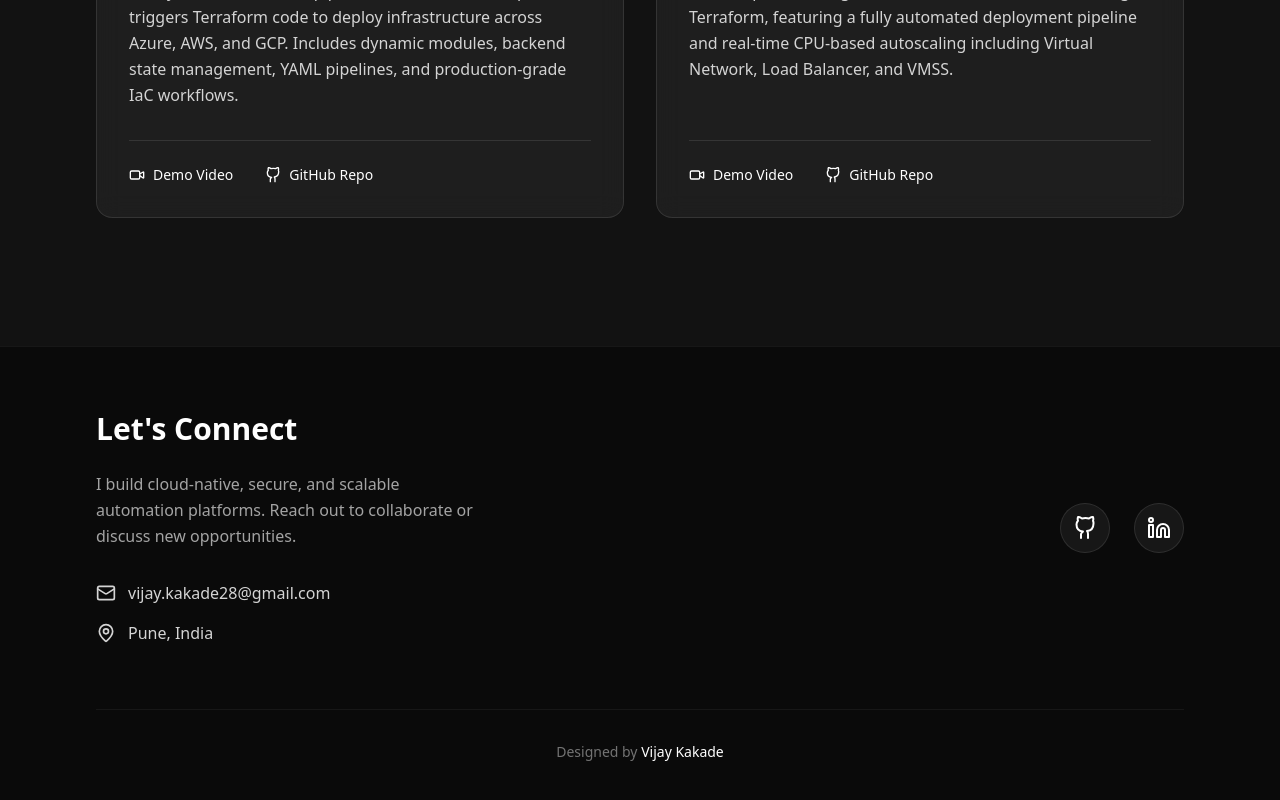
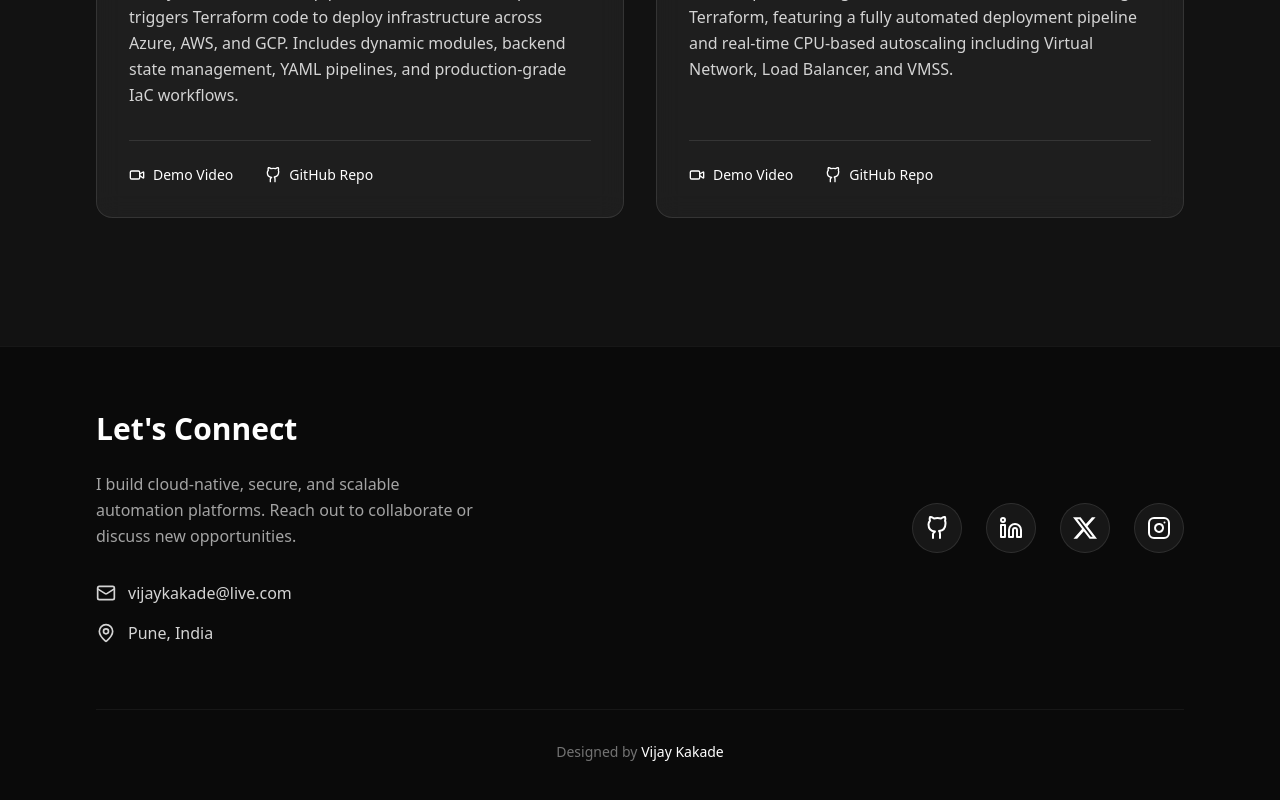
Before and after one commit to vjkakade/vjkakade_pf, a Next.js app: page / in a window 1280 px wide. Shown: the part 6667-7467 px from the top of the page. Built offline with nearby package versions, Linux system fonts and the light colour scheme.

Commit message:
feat: add X and Instagram icons, update contact email

```diff
--- a/components/Contact.tsx
+++ b/components/Contact.tsx
@@ -15,6 +15,20 @@ const LinkedinIcon = ({ className }: { className?: string }) => (
   </svg>
 );
 
+const XIcon = ({ className }: { className?: string }) => (
+  <svg xmlns="http://www.w3.org/2000/svg" width="24" height="24" viewBox="0 0 24 24" fill="currentColor" className={className}>
+    <path d="M18.901 1.153h3.68l-8.04 9.19L24 22.846h-7.406l-5.8-7.584-6.638 7.584H.474l8.6-9.83L0 1.154h7.594l5.243 6.932ZM17.61 20.644h2.039L6.486 3.24H4.298Z"/>
+  </svg>
+);
+
+const InstagramIcon = ({ className }: { className?: string }) => (
+  <svg xmlns="http://www.w3.org/2000/svg" width="24" height="24" viewBox="0 0 24 24" fill="none" stroke="currentColor" strokeWidth="2" strokeLinecap="round" strokeLinejoin="round" className={className}>
+    <rect x="2" y="2" width="20" height="20" rx="5" ry="5"></rect>
+    <path d="M16 11.37A4 4 0 1 1 12.63 8 4 4 0 0 1 16 11.37z"></path>
+    <line x1="17.5" y1="6.5" x2="17.51" y2="6.5"></line>
+  </svg>
+);
+
 export default function Contact() {
   return (
     <footer className="relative z-20 bg-black/40 border-t border-white/5 py-16 px-8 md:px-24 mt-16">
@@ -26,9 +40,9 @@ export default function Contact() {
             I build cloud-native, secure, and scalable automation platforms. Reach out to collaborate or discuss new opportunities.
           </p>
           <div className="space-y-4">
-            <a href="mailto:vijay.kakade28@gmail.com" className="flex items-center text-neutral-300 hover:text-white transition-colors w-max">
+            <a href="mailto:vijaykakade@live.com" className="flex items-center text-neutral-300 hover:text-white transition-colors w-max">
               <Mail className="w-5 h-5 mr-3" />
-              vijay.kakade28@gmail.com
+              vijaykakade@live.com
             </a>
             <div className="flex items-center text-neutral-300">
               <MapPin className="w-5 h-5 mr-3" />
@@ -45,6 +59,12 @@ export default function Contact() {
                 <a aria-label="Visit LinkedIn Profile" href="https://www.linkedin.com/in/vjkakade/" target="_blank" rel="noopener noreferrer" className="p-3 rounded-full bg-white/5 border border-white/10 hover:bg-white/20 transition-colors text-white">
                     <LinkedinIcon className="w-6 h-6" />
                 </a>
+                <a aria-label="Visit X Profile" href="https://x.com/vjkakade" target="_blank" rel="noopener noreferrer" className="p-3 rounded-full bg-white/5 border border-white/10 hover:bg-white/20 transition-colors text-white">
+                    <XIcon className="w-6 h-6" />
+                </a>
+                <a aria-label="Visit Instagram Profile" href="https://instagram.com/vjkakade" target="_blank" rel="noopener noreferrer" className="p-3 rounded-full bg-white/5 border border-white/10 hover:bg-white/20 transition-colors text-white">
+                    <InstagramIcon className="w-6 h-6" />
+                </a>
             </div>
         </div>
 
```
